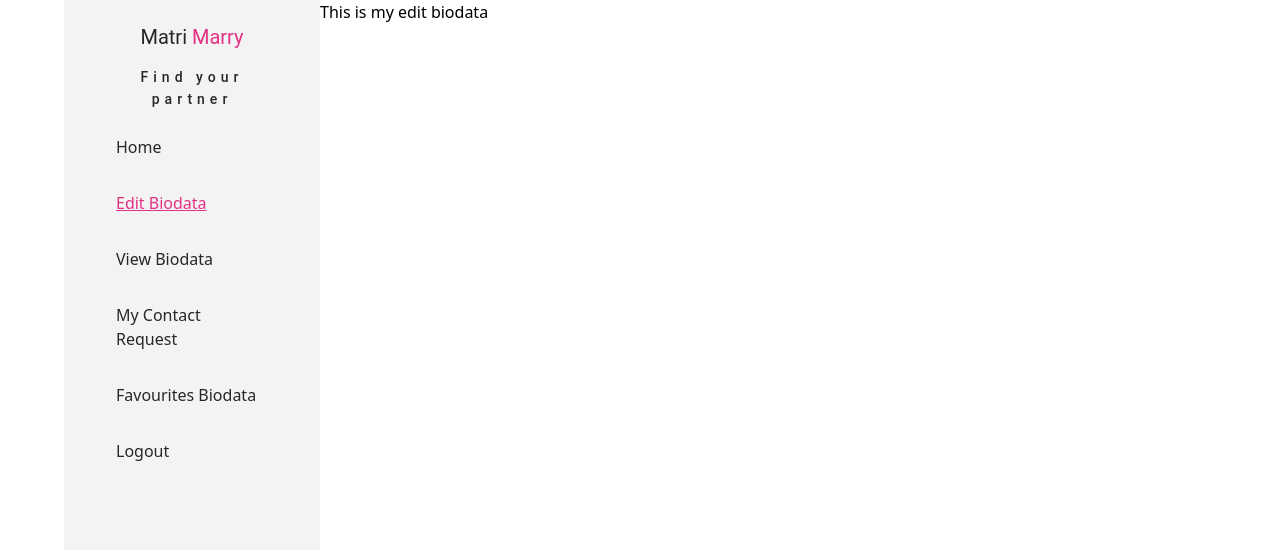
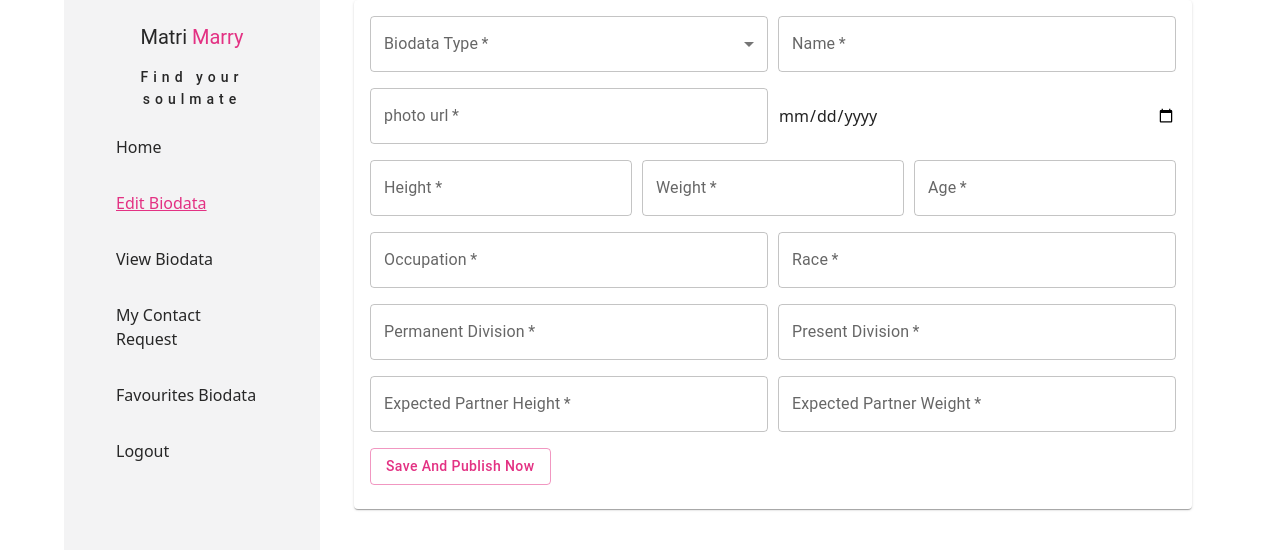
Before and after one commit to Sobuz-Mia/Matrimony-Client-Side, a React (Vite) app: page /dashboard/editBiodata in a window 1280 px wide. Shown: the top 550 px of the page. Built offline with nearby package versions, Linux system fonts and the light colour scheme; no server answers.

Commit message:
details biodata form ok

```diff
--- a/package.json
+++ b/package.json
@@ -14,14 +14,17 @@
     "@emotion/styled": "^11.11.0",
     "@mui/icons-material": "^5.14.18",
     "@mui/material": "^5.14.18",
+    "@mui/x-date-pickers": "^6.18.2",
     "@tanstack/react-query": "^5.8.7",
     "axios": "^1.6.2",
+    "date-fns": "^2.30.0",
     "firebase": "^10.6.0",
     "localforage": "^1.10.0",
     "lottie-react": "^2.4.0",
     "match-sorter": "^6.3.1",
     "react": "^18.2.0",
     "react-dom": "^18.2.0",
+    "react-hook-form": "^7.48.2",
     "react-router-dom": "^6.20.0",
     "sort-by": "^1.2.0",
     "sweetalert2": "^11.10.1",
--- a/src/index.css
+++ b/src/index.css
@@ -11,7 +11,3 @@
     color: #272727;
     margin-right: 10px;
 }
-.dashboardActive{
-    text-decoration: underline;
-    color: #E33183;
-}
--- a/src/layout/Dashboard.jsx
+++ b/src/layout/Dashboard.jsx
@@ -13,7 +13,7 @@ const Dashboard = () => {
 
   return (
     <Container>
-      <Grid container>
+      <Grid container style={{display:'flex',gap:'10px'}}>
         {/* Sidebar */}
         <Grid item style={sidebarStyle}>
           <Typography
@@ -30,7 +30,7 @@ const Dashboard = () => {
             variant="subtitle2"
             sx={{ letterSpacing: "5px", marginBottom: "1rem" ,width:'full'}}
           >
-            Find your partner
+            Find your soulmate
           </Typography>
           <List sx={{ padding: 0 }}>
             <ListItem  sx={{ marginBottom: "1rem" }}>
@@ -98,7 +98,7 @@ const Dashboard = () => {
         </Grid>
 
         {/* Content */}
-        <Grid item className="flex-1">
+        <Grid item style={{flexGrow:1}}>
           <Outlet />
         </Grid>
       </Grid>
--- a/src/pages/dashboard/EditBiodata/EditBiodata.jsx
+++ b/src/pages/dashboard/EditBiodata/EditBiodata.jsx
@@ -1,10 +1,224 @@
+import { useForm, Controller } from "react-hook-form";
+import {
+  Container,
+  Grid,
+  Card,
+  CardContent,
+  TextField,
+  MenuItem,
+  Button,
+} from "@mui/material";
+// import { DatePicker } from "@mui/material/DatePicker";
+// import { DatePicker } from "@mui/material";
 
 const EditBiodata = () => {
-    return (
-        <div>
-            This is my edit biodata
-        </div>
-    );
+  const { control, handleSubmit } = useForm();
+
+  const onSubmit = (data) => {
+    // Handle form submission logic here
+    console.log(data);
+  };
+
+  return (
+    <Container>
+      <form onSubmit={handleSubmit(onSubmit)}>
+        <Grid container spacing={2}>
+          <Grid item xs={12}>
+            <Card>
+              <CardContent>
+                {/* Biodata Type */}
+                <Grid sx={{ display: "flex", gap: "10px" }}>
+                  <Controller
+                    name="biodataType"
+                    control={control}
+                    defaultValue=""
+                    render={({ field }) => (
+                      <TextField
+                        {...field}
+                        label="Biodata Type"
+                        select
+                        fullWidth
+                        required
+                        sx={{ mb: 2 }}
+                      >
+                        <MenuItem value="male">Male</MenuItem>
+                        <MenuItem value="female">Female</MenuItem>
+                      </TextField>
+                    )}
+                  />
+
+                  {/* Name */}
+                  <Controller
+                    name="name"
+                    control={control}
+                    defaultValue=""
+                    render={({ field }) => (
+                      <TextField {...field} label="Name" fullWidth required />
+                    )}
+                  />
+                </Grid>
+                <Grid sx={{ display: "flex", gap: "10px", mb: 2 }}>
+                  {/* photo */}
+                  <Controller
+                    name="photoUrl"
+                    control={control}
+                    defaultValue=""
+                    render={({ field }) => (
+                      <TextField
+                        {...field}
+                        label="photo url"
+                        required
+                        style={{ width: "50%" }}
+                      />
+                    )}
+                  />
+
+                  {/* date */}
+                  <Controller
+                    name="dateOfBirth"
+                    control={control}
+                    defaultValue={null}
+                    render={({ field }) => (
+                      <input {...field} type="date" style={{ width: "50%" }} />
+                    )}
+                  />
+                </Grid>
+
+                <Grid sx={{ display: "flex", gap: "10px", mb: 2 }}>
+                  {/* height*/}
+                  <Controller
+                    name="height"
+                    control={control}
+                    defaultValue=""
+                    render={({ field }) => (
+                      <TextField {...field} label="Height" fullWidth required />
+                    )}
+                  />
+
+                  {/* weight */}
+                  <Controller
+                    name="weight"
+                    control={control}
+                    defaultValue=""
+                    render={({ field }) => (
+                      <TextField {...field} label="Weight" fullWidth required />
+                    )}
+                  />
+                  {/* age */}
+                  <Controller
+                    name="age"
+                    control={control}
+                    defaultValue=""
+                    render={({ field }) => (
+                      <TextField {...field} label="Age" fullWidth required />
+                    )}
+                  />
+                </Grid>
+                <Grid sx={{ display: "flex", gap: "10px", mb: 2 }}>
+                  {/* occupation*/}
+                  <Controller
+                    name="occupation"
+                    control={control}
+                    defaultValue=""
+                    render={({ field }) => (
+                      <TextField
+                        {...field}
+                        label="Occupation"
+                        fullWidth
+                        required
+                      />
+                    )}
+                  />
+
+                  {/* race */}
+                  <Controller
+                    name="race"
+                    control={control}
+                    defaultValue=""
+                    render={({ field }) => (
+                      <TextField {...field} label="Race" fullWidth required />
+                    )}
+                  />
+                </Grid>
+                <Grid sx={{ display: "flex", gap: "10px", mb: 2 }}>
+                  {/* permanent division */}
+                  <Controller
+                    name="permanentDivision"
+                    control={control}
+                    defaultValue=""
+                    render={({ field }) => (
+                      <TextField
+                        {...field}
+                        label="Permanent Division"
+                        fullWidth
+                        required
+                      />
+                    )}
+                  />
+
+                  {/* present division */}
+                  <Controller
+                    name="presentDivision"
+                    control={control}
+                    defaultValue=""
+                    render={({ field }) => (
+                      <TextField
+                        {...field}
+                        label="Present Division"
+                        fullWidth
+                        required
+                      />
+                    )}
+                  />
+                </Grid>
+                <Grid sx={{ display: "flex", gap: "10px", mb: 2 }}>
+                  {/*partner height */}
+                  <Controller
+                    name="partnerHeight"
+                    control={control}
+                    defaultValue=""
+                    render={({ field }) => (
+                      <TextField
+                        {...field}
+                        label="Expected Partner Height"
+                        fullWidth
+                        required
+                      />
+                    )}
+                  />
+
+                  {/* partner weight */}
+                  <Controller
+                    name="partnerWeight"
+                    control={control}
+                    defaultValue=""
+                    render={({ field }) => (
+                      <TextField
+                        {...field}
+                        label="Expected Partner Weight"
+                        fullWidth
+                        required
+                      />
+                    )}
+                  />
+                </Grid>
+
+                {/* Submit Button */}
+                <Button
+                  type="submit"
+                  variant="outlined"
+                  color="secondary"
+                  sx={{ textTransform: "capitalize" }}
+                >
+                  Save And Publish Now
+                </Button>
+              </CardContent>
+            </Card>
+          </Grid>
+        </Grid>
+      </form>
+    </Container>
+  );
 };
 
 export default EditBiodata;
```
Also changed, not shown: 1 other file (tests, documents, lock files or other folders).
